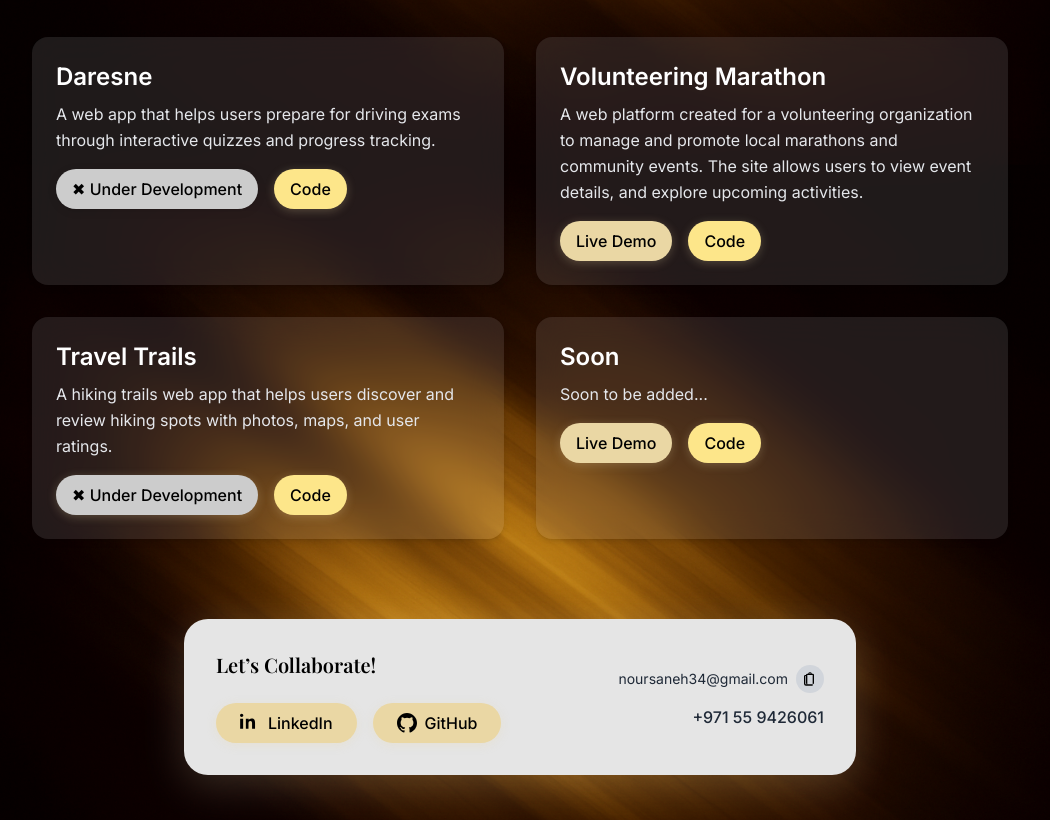
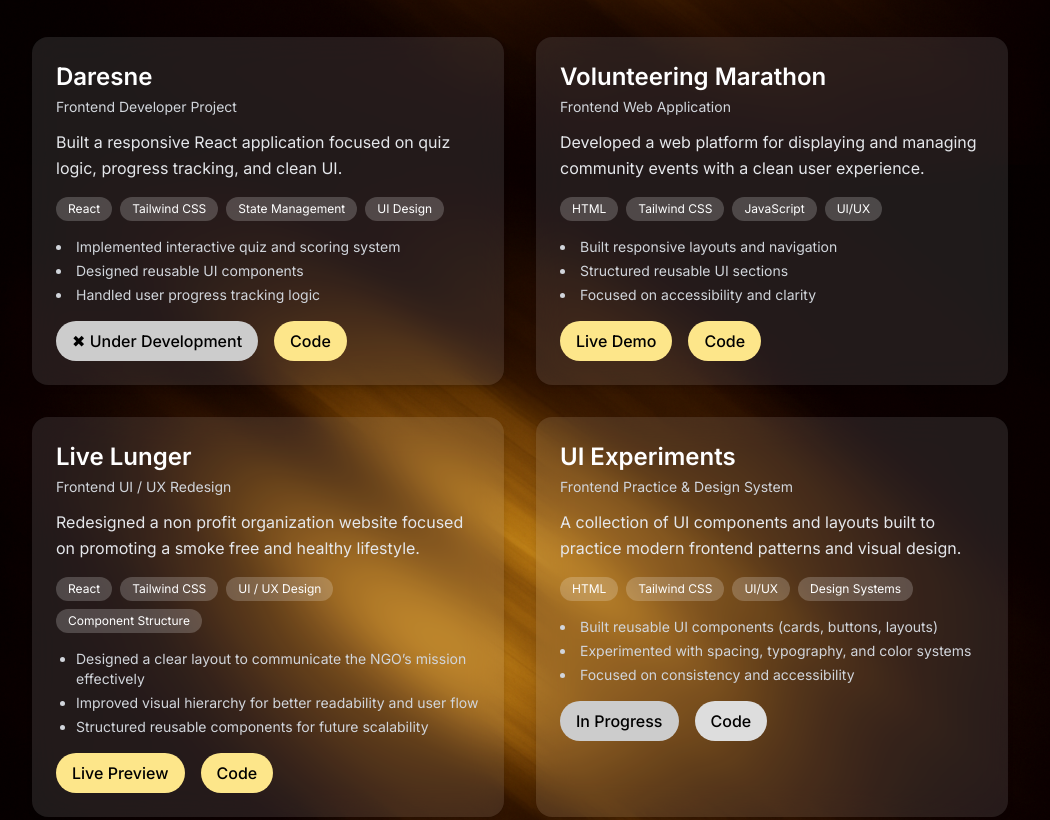
Before and after one commit to NourSaneh/Portfolio, a website: page index.html in a window 1280 px wide. Shown: the part 1542-2362 px from the top of the page, without its empty margins (120-1170 px from the left). Drawn offline with nearby package versions, Linux system fonts and the light colour scheme.

Commit message:
Refactor project section layout and content

```diff
--- a/index.html
+++ b/index.html
@@ -101,26 +101,43 @@ Hey There! My name is Nour Saneh, and I am a fresh computer science graduate, an
   </h2>
 
   <div class="grid grid-cols-1 md:grid-cols-2 gap-8">
+
     <!-- Project 1 -->
     <div
-                class="bg-white/10 backdrop-blur-lg p-6 rounded-2xl shadow-md hover:shadow-[0_0_20px_rgba(234,215,164,0.3)] hover:scale-[1.03] transition-transform duration-300 text-left">
-                <h3 class="text-2xl font-semibold text-white mb-2">Daresne</h3>
+      class="bg-white/10 backdrop-blur-lg p-6 rounded-2xl shadow-md hover:shadow-[0_0_20px_rgba(234,215,164,0.3)] hover:scale-[1.03] transition text-left">
+
+      <h3 class="text-2xl font-semibold text-white mb-1">Daresne</h3>
+      <p class="text-sm text-gray-300 mb-3">Frontend Developer Project</p>
+
       <p class="text-gray-200 mb-4 leading-relaxed">
-                    A web app that helps users prepare for driving exams through interactive quizzes and progress
-                    tracking.
+        Built a responsive React application focused on quiz logic, progress tracking, and clean UI.
       </p>
-                <div class="flex gap-4">
-                    <div class="flex gap-4">
-                        <a href="#"
-                            class="px-4 py-2 rounded-full text-black font-medium transition hover:opacity-80 cursor-not-allowed"
-                            style="background: #ccc; box-shadow: 0 2px 10px rgba(0,0,0,0.1);">
-                            ✖ Under Development
-                        </a>
+
+      <!-- Skills -->
+      <div class="flex flex-wrap gap-2 mb-4">
+        <span class="px-3 py-1 text-xs rounded-full bg-white/20 text-white">React</span>
+        <span class="px-3 py-1 text-xs rounded-full bg-white/20 text-white">Tailwind CSS</span>
+        <span class="px-3 py-1 text-xs rounded-full bg-white/20 text-white">State Management</span>
+        <span class="px-3 py-1 text-xs rounded-full bg-white/20 text-white">UI Design</span>
       </div>
 
+      <!-- Contributions -->
+      <ul class="text-gray-300 text-sm list-disc list-inside mb-4 space-y-1">
+        <li>Implemented interactive quiz and scoring system</li>
+        <li>Designed reusable UI components</li>
+        <li>Handled user progress tracking logic</li>
+      </ul>
+
+      <div class="flex gap-4">
+        <span
+          class="px-4 py-2 rounded-full text-black font-medium cursor-not-allowed"
+          style="background:#ccc;">
+          ✖ Under Development
+        </span>
+
         <a href="https://github.com/NourSaneh/DrivingWebApp" target="_blank"
-                        class="px-4 py-2 rounded-full text-black font-medium transition hover:opacity-80"
-                        style="background: var(--gold-light); box-shadow: 0 2px 10px rgba(234,215,164,0.25);">
+          class="px-4 py-2 rounded-full text-black font-medium hover:opacity-80"
+          style="background: var(--gold-light);">
           Code
         </a>
       </div>
@@ -128,21 +145,79 @@ Hey There! My name is Nour Saneh, and I am a fresh computer science graduate, an
 
     <!-- Project 2 -->
     <div
-                class="bg-white/10 backdrop-blur-lg p-6 rounded-2xl shadow-md hover:shadow-[0_0_20px_rgba(234,215,164,0.3)] hover:scale-[1.03] transition-transform duration-300 text-left">
-                <h3 class="text-2xl font-semibold text-white mb-2">Volunteering Marathon</h3>
+      class="bg-white/10 backdrop-blur-lg p-6 rounded-2xl shadow-md hover:shadow-[0_0_20px_rgba(234,215,164,0.3)] hover:scale-[1.03] transition text-left">
+
+      <h3 class="text-2xl font-semibold text-white mb-1">Volunteering Marathon</h3>
+      <p class="text-sm text-gray-300 mb-3">Frontend Web Application</p>
+
       <p class="text-gray-200 mb-4 leading-relaxed">
-                    A web platform created for a volunteering organization to manage and promote local
-                    marathons and community events. The site allows users to view event details,
-                    and explore upcoming activities. </p>
+        Developed a web platform for displaying and managing community events with a clean user experience.
+      </p>
+
+      <div class="flex flex-wrap gap-2 mb-4">
+        <span class="px-3 py-1 text-xs rounded-full bg-white/20 text-white">HTML</span>
+        <span class="px-3 py-1 text-xs rounded-full bg-white/20 text-white">Tailwind CSS</span>
+        <span class="px-3 py-1 text-xs rounded-full bg-white/20 text-white">JavaScript</span>
+        <span class="px-3 py-1 text-xs rounded-full bg-white/20 text-white">UI/UX</span>
+      </div>
+
+      <ul class="text-gray-300 text-sm list-disc list-inside mb-4 space-y-1">
+        <li>Built responsive layouts and navigation</li>
+        <li>Structured reusable UI sections</li>
+        <li>Focused on accessibility and clarity</li>
+      </ul>
+
       <div class="flex gap-4">
         <a href="https://volunteeringmarathon.vercel.app/" target="_blank"
-                        class="px-4 py-2 rounded-full text-black font-medium transition hover:opacity-80"
-                        style="background: var(--gold); box-shadow: 0 2px 10px rgba(234,215,164,0.25);">
+          class="px-4 py-2 rounded-full text-black font-medium hover:opacity-80"
+          style="background: var(--gold-light);">
           Live Demo
         </a>
+
         <a href="https://github.com/NourSaneh/volunteeringmarathon" target="_blank"
-                        class="px-4 py-2 rounded-full text-black font-medium transition hover:opacity-80"
-                        style="background: var(--gold-light); box-shadow: 0 2px 10px rgba(234,215,164,0.25);">
+          class="px-4 py-2 rounded-full text-black font-medium hover:opacity-80"
+          style="background: var(--gold-light);">
+          Code
+        </a>
+      </div>
+    </div>
+
+<!-- Project 3 -->
+<div
+  class="bg-white/10 backdrop-blur-lg p-6 rounded-2xl shadow-md hover:shadow-[0_0_20px_rgba(234,215,164,0.3)] hover:scale-[1.03] transition text-left">
+
+  <h3 class="text-2xl font-semibold text-white mb-1">Live Lunger</h3>
+  <p class="text-sm text-gray-300 mb-3">Frontend UI / UX Redesign</p>
+
+  <p class="text-gray-200 mb-4 leading-relaxed">
+    Redesigned a non profit organization website focused on promoting a smoke free and healthy lifestyle.
+  </p>
+
+  <!-- Skills -->
+  <div class="flex flex-wrap gap-2 mb-4">
+    <span class="px-3 py-1 text-xs rounded-full bg-white/20 text-white">React</span>
+    <span class="px-3 py-1 text-xs rounded-full bg-white/20 text-white">Tailwind CSS</span>
+    <span class="px-3 py-1 text-xs rounded-full bg-white/20 text-white">UI / UX Design</span>
+    <span class="px-3 py-1 text-xs rounded-full bg-white/20 text-white">Component Structure</span>
+  </div>
+
+  <!-- Contributions -->
+  <ul class="text-gray-300 text-sm list-disc  mb-4 space-y-1 pl-5">
+    <li>Designed a clear layout to communicate the NGO’s mission effectively</li>
+    <li>Improved visual hierarchy for better readability and user flow</li>
+    <li>Structured reusable components for future scalability</li>
+  </ul>
+
+  <div class="flex gap-4">
+    <a href="https://live-lunger.vercel.app/" target="_blank"
+      class="px-4 py-2 rounded-full text-black font-medium "
+      style="background:var(--gold-light);">
+      Live Preview
+  </a>
+
+    <a href="https://github.com/NourSaneh/LiveLunger" target="_blank"
+      class="px-4 py-2 rounded-full text-black font-medium "
+      style="background:var(--gold-light);">
       Code
     </a>
   </div>
@@ -150,42 +225,45 @@ Hey There! My name is Nour Saneh, and I am a fresh computer science graduate, an
 
 <!-- Project 4 -->
 <div
-                class="bg-white/10 backdrop-blur-lg p-6 rounded-2xl shadow-md hover:shadow-[0_0_20px_rgba(234,215,164,0.3)] hover:scale-[1.03] transition-transform duration-300 text-left">
-                <h3 class="text-2xl font-semibold text-white mb-2">Travel Trails</h3>
+  class="bg-white/10 backdrop-blur-lg p-6 rounded-2xl shadow-md hover:shadow-[0_0_20px_rgba(234,215,164,0.3)] hover:scale-[1.03] transition text-left">
+
+  <h3 class="text-2xl font-semibold text-white mb-1">UI Experiments</h3>
+  <p class="text-sm text-gray-300 mb-3">Frontend Practice & Design System</p>
+
   <p class="text-gray-200 mb-4 leading-relaxed">
-                    A hiking trails web app that helps users discover and review hiking spots with photos, maps, and
-                    user ratings.
+    A collection of UI components and layouts built to practice modern frontend patterns and visual design.
   </p>
+
+  <!-- Skills -->
+  <div class="flex flex-wrap gap-2 mb-4">
+    <span class="px-3 py-1 text-xs rounded-full bg-white/20 text-white">HTML</span>
+    <span class="px-3 py-1 text-xs rounded-full bg-white/20 text-white">Tailwind CSS</span>
+    <span class="px-3 py-1 text-xs rounded-full bg-white/20 text-white">UI/UX</span>
+    <span class="px-3 py-1 text-xs rounded-full bg-white/20 text-white">Design Systems</span>
+  </div>
+
+  <!-- Contributions -->
+  <ul class="text-gray-300 text-sm list-disc list-inside mb-4 space-y-1">
+    <li>Built reusable UI components (cards, buttons, layouts)</li>
+    <li>Experimented with spacing, typography, and color systems</li>
+    <li>Focused on consistency and accessibility</li>
+  </ul>
+
   <div class="flex gap-4">
+    <span
+      class="px-4 py-2 rounded-full text-black font-medium cursor-not-allowed"
+      style="background:#ccc;">
+      In Progress
+    </span>
 
-                    <a class="px-4 py-2 rounded-full text-black font-medium transition hover:opacity-80"
-                        style="background: #ccc; box-shadow: 0 2px 10px rgba(234,215,164,0.25);">
-                        ✖ Under Development </a>
-                    <a class="px-4 py-2 rounded-full text-black font-medium transition hover:opacity-80"
-                        style="background: var(--gold-light); box-shadow: 0 2px 10px rgba(234,215,164,0.25);">
+    <span
+      class="px-4 py-2 rounded-full text-black font-medium cursor-not-allowed"
+      style="background:#ddd;">
       Code
-                    </a>
+    </span>
   </div>
 </div>
 
-            <!-- Project 5 -->
-            <div
-                class="bg-white/10 backdrop-blur-lg p-6 rounded-2xl shadow-md hover:shadow-[0_0_20px_rgba(234,215,164,0.3)] hover:scale-[1.03] transition-transform duration-300 text-left">
-                <h3 class="text-2xl font-semibold text-white mb-2"> Soon</h3>
-                <p class="text-gray-200 mb-4 leading-relaxed">
-                    Soon to be added...
-                </p>
-                <div class="flex gap-4">
-                    <a class="px-4 py-2 rounded-full text-black font-medium transition hover:opacity-80"
-                        style="background: var(--gold); box-shadow: 0 2px 10px rgba(234,215,164,0.25);">
-                        Live Demo
-                    </a>
-                    <a class="px-4 py-2 rounded-full text-black font-medium transition hover:opacity-80"
-                        style="background: var(--gold-light); box-shadow: 0 2px 10px rgba(234,215,164,0.25);">
-                        Code
-                    </a>
-                </div>
-            </div>
   </div>
 </section>
 
```
Lines whose indentation alone changed are shown as unchanged.
